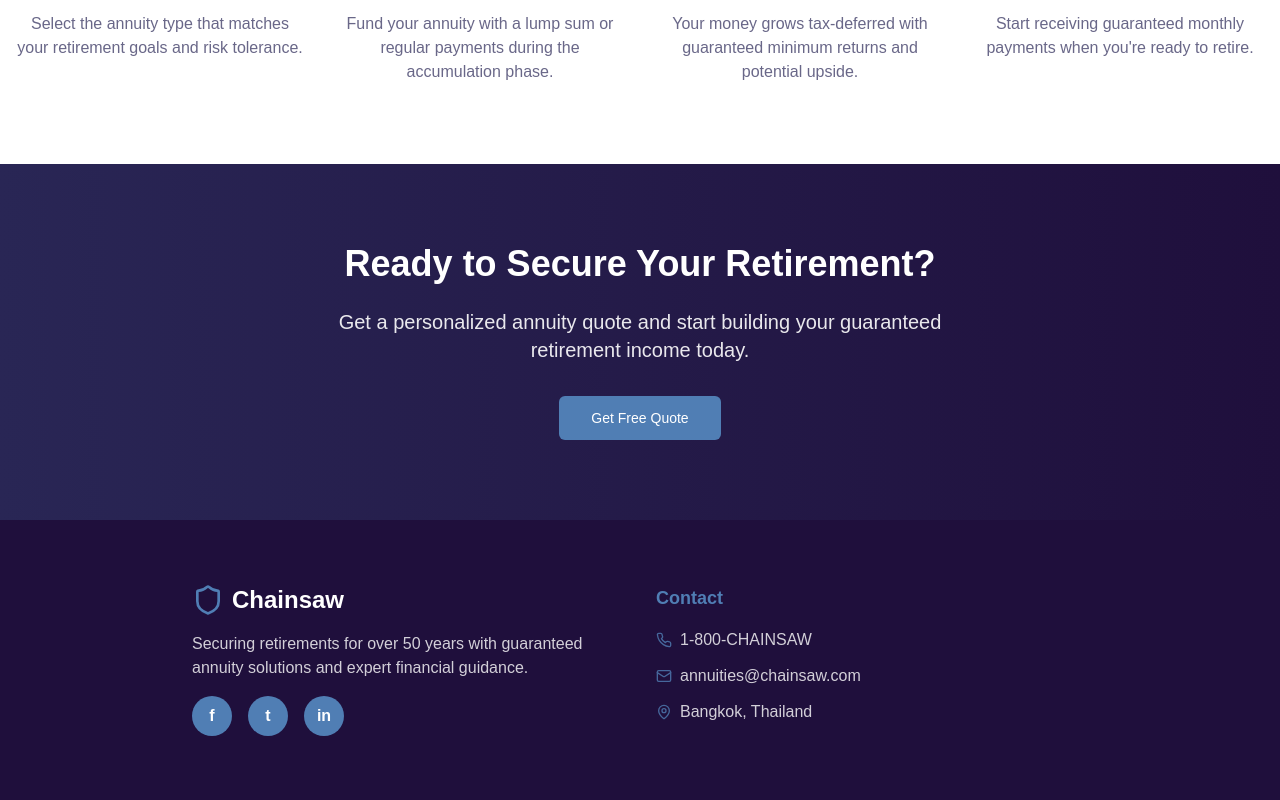
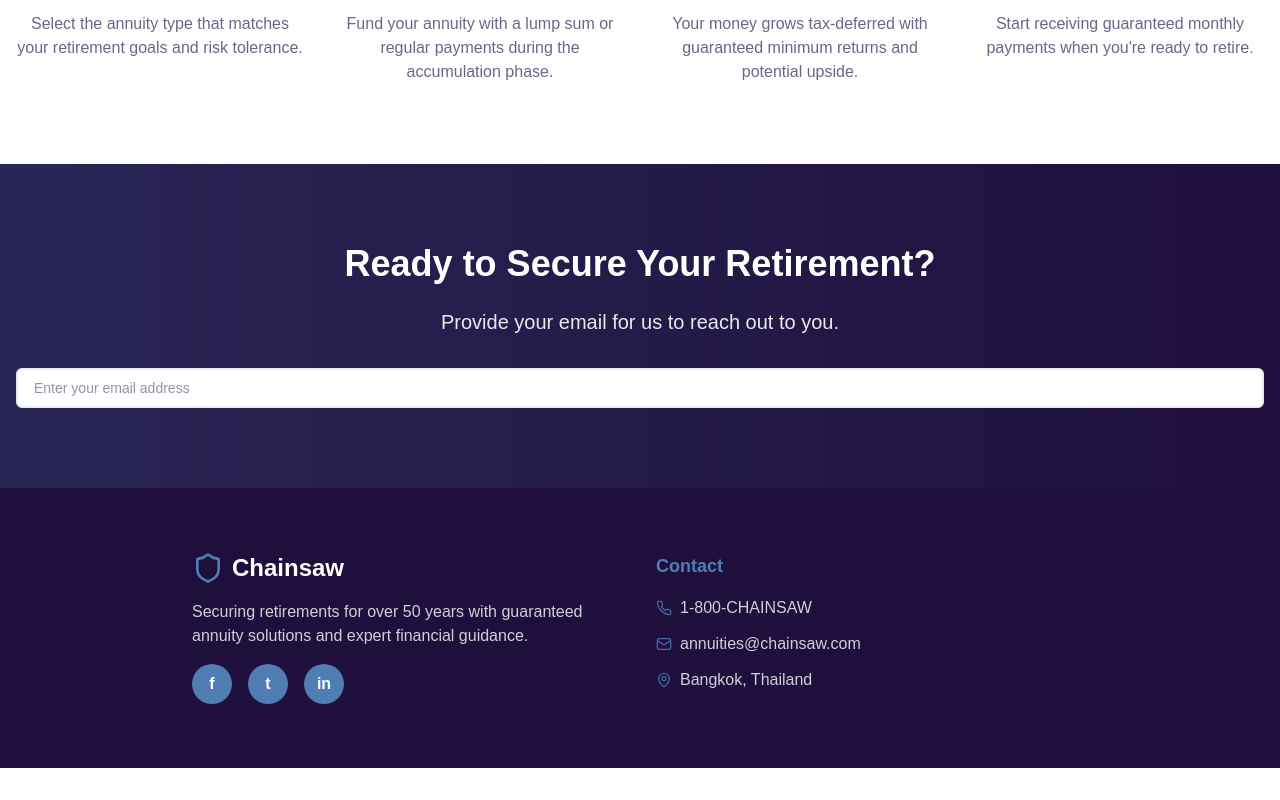
Before and after one commit to catwithasword/chainsaw-insurance, a Next.js app: page / in a window 1280 px wide. Shown: the part 2401-3201 px from the top of the page. After the commit the page ends 3169 px from the top, so only its background shows below. Built offline with nearby package versions, Linux system fonts and the light colour scheme; no server answers.

Commit message:
fix: replace GetFreeQuote with Email

```diff
--- a/components/sections/CTASection.tsx
+++ b/components/sections/CTASection.tsx
@@ -2,6 +2,11 @@
 import { Button } from "@/components/ui/button"
 import { signIn, useSession } from "next-auth/react"
 import { useRouter } from "next/navigation"
+
+import type React from "react"
+
+import { useState } from "react"
+import { Input } from "@/components/ui/input"
 
 export default function CTASection() {
   const { data: session } = useSession()
@@ -15,21 +20,44 @@ export default function CTASection() {
     }
   }
 
+  const [email, setEmail] = useState("")
+  const [isSubmitting, setIsSubmitting] = useState(false)
+
+  const handleEmailSubmit = async (e: React.FormEvent) => {
+    e.preventDefault()
+    if (!email || !email.includes("@")) {
+      alert("Please enter a valid email address")
+      return
+    }
+
+    setIsSubmitting(true)
+    // Add your email submission logic here
+    console.log("Email submitted:", email)
+
+    // Simulate API call
+    setTimeout(() => {
+      setIsSubmitting(false)
+      alert("Thank you! We'll be in touch soon.")
+      setEmail("")
+    }, 1000)
+  }
+
   return (
     <section className="py-20 bg-gradient-to-r from-primary to-accent-dark text-primary-foreground">
       <div className="container mx-auto px-4 text-center">
         <h2 className="text-4xl font-bold mb-6">Ready to Secure Your Retirement?</h2>
         <p className="text-xl mb-8 max-w-2xl mx-auto opacity-90">
-          Get a personalized annuity quote and start building your guaranteed retirement income today.
+          Provide your email for us to reach out to you.
         </p>
         <div className="flex flex-col sm:flex-row gap-4 justify-center">
-          <Button
-            size="lg"
-            className="bg-accent text-accent-foreground hover:bg-accent/90 px-8 py-4"
-            onClick={handleGetQuote}
-          >
-            {session ? "View Dashboard" : "Get Free Quote"}
-          </Button>
+          <Input
+            type="email"
+            placeholder="Enter your email address"
+            value={email}
+            onChange={(e) => setEmail(e.target.value)}
+            className="flex-1 border-2 border-neutral-gray focus:border-accent focus:outline-none bg-white text-primary placeholder:text-primary/50 px-4 py-3"
+            required
+          />
         </div>
       </div>
     </section>
```
